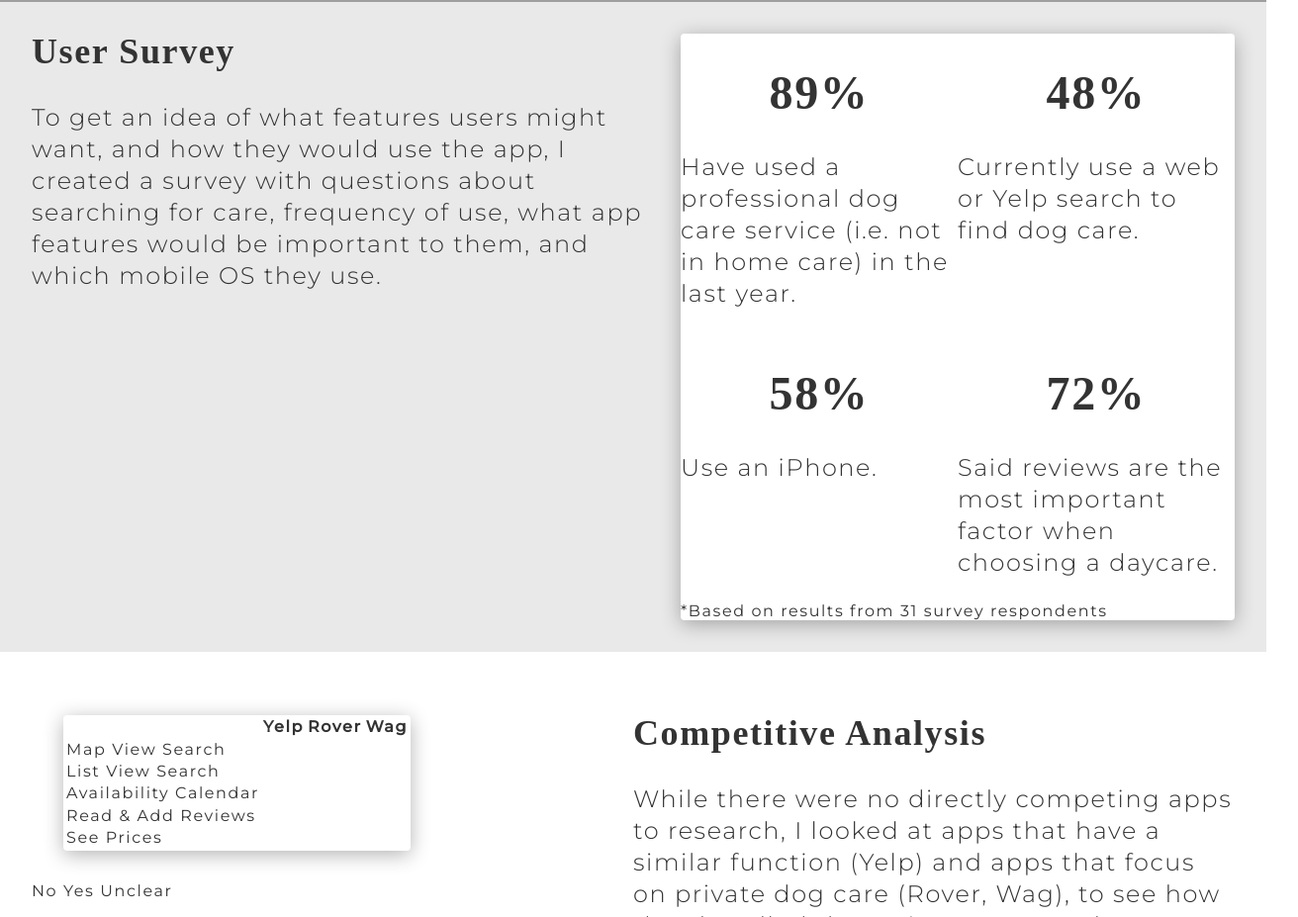
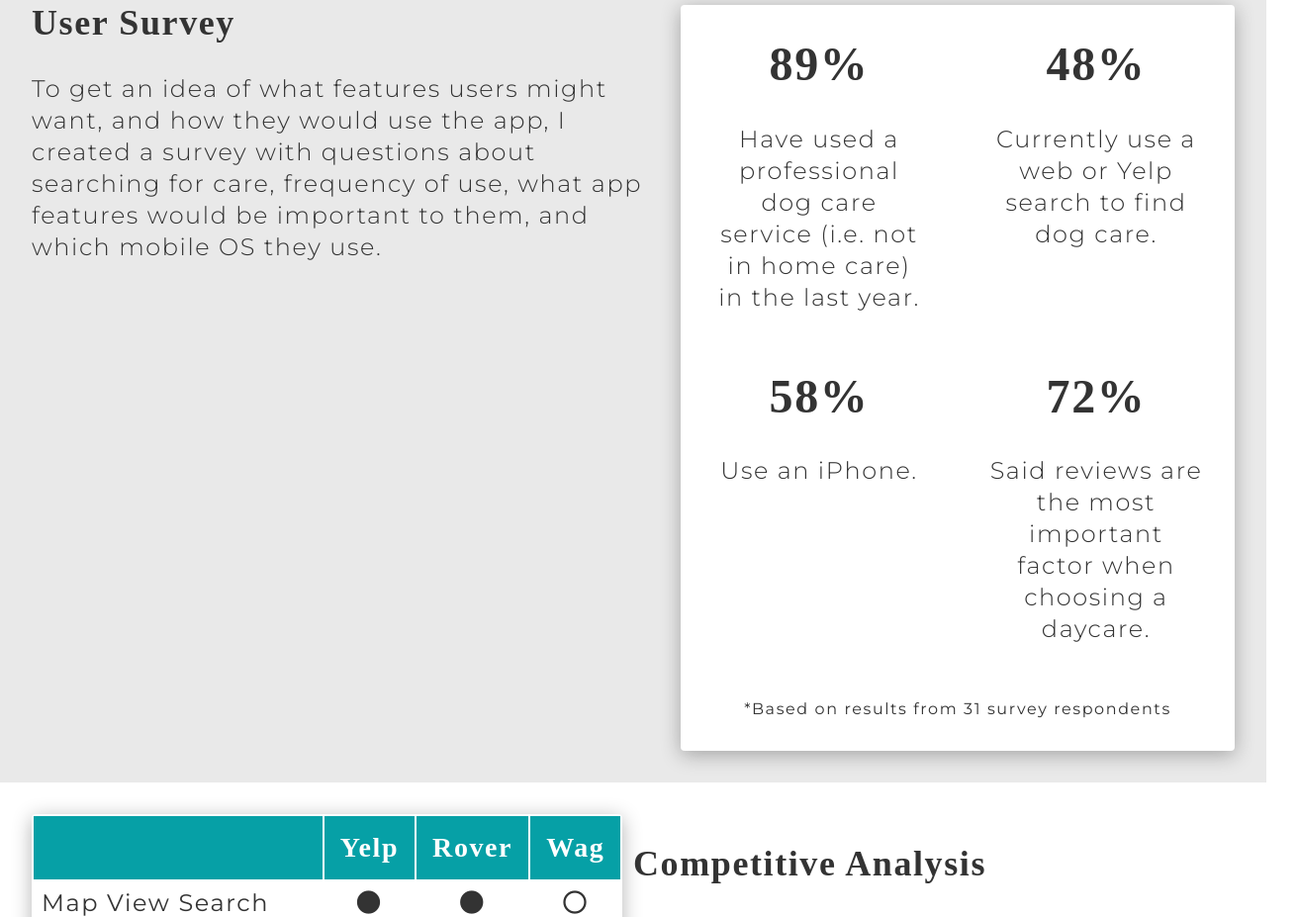
Before and after one commit to michelle-dunson/portfolio, a plain HTML site: page dogtopia.html in a window 1280 px wide. Shown: the part 1873-2800 px from the top of the page at 99% size, 1312 px wide, since content can reach past the window. Drawn offline with nearby package versions, Linux system fonts and the light colour scheme; grey boxes are pictures that could not be loaded; a web font is replaced by a local one.

Commit message:
adjusted spacing

```diff
--- a/dogtopia.html
+++ b/dogtopia.html
@@ -28,7 +28,6 @@
         </header>
         <main>
             <nav class="navbar secondary">
-                <div class="menu-container" aria-label="Menu">
                 <ul class="navbar-nav" id="case-study-menu">
                     <li><a href="#">Overview</a></li>
                     <li><a href="#">Research</a></li>
@@ -38,7 +37,6 @@
                     <li><a href="#">Visual Design</a></li>
                     <li><a href="#">What I Learned</a></li>
                 </ul>
-                </div>
             </nav>
             <section class="overview">
                 <div class="center-container">
@@ -83,26 +81,26 @@
                     <div id="data" class="one-half">
                         <div class="flex-column white-bg">
                             <div class="flex-container">
-                                <div class="one-half">
+                                <div class="one-half center">
                                     <h1>89%</h1>
                                     <p>Have used a professional dog care service (i.e. not in home care) in the last year.</p>
                                 </div>
-                                <div class="one-half">
+                                <div class="one-half center">
                                     <h1>48%</h1>
                                     <p>Currently use a web or Yelp search to find dog care.</p>
                                 </div>
                             </div>
                             <div class="flex-container">
-                                <div class="one-half">
+                                <div class="one-half center">
                                     <h1>58%</h1>
                                     <p>Use an iPhone.</p>
                                 </div>
-                                <div class="one-half">
+                                <div class="one-half center">
                                     <h1>72%</h1>
                                     <p>Said reviews are the most important factor when choosing a daycare.</p>
                                 </div>
                             </div>
-                            <span>*Based on results from 31 survey respondents</span>
+                            <div class="note"><span>*Based on results from 31 survey respondents</span></div>
                         </div>
                     </div>
                 </div>
@@ -113,7 +111,7 @@
                             <p>While there were no directly competing apps to research, I looked at apps that have a similar function (Yelp) and apps that focus on private dog care (Rover, Wag), to see how they handled the various user needs.</p>
                         </div>
                         <div class="one-half">
-                            <table class="white-bg">
+                            <table>
                                 <thead>
                                     <th></th>
                                     <th>Yelp</th>
@@ -123,40 +121,40 @@
                                 <tbody>
                                     <tr>
                                         <td>Map View Search</td>
-                                        <td></td>
-                                        <td></td>
-                                        <td></td>
+                                        <td><i class="fas fa-circle"></i></td>
+                                        <td><i class="fas fa-circle"></i></td>
+                                        <td><i class="far fa-circle"></i></td>
                                     </tr>
                                     <tr>
                                         <td>List View Search</td>
-                                        <td></td>
-                                        <td></td>
-                                        <td></td>
+                                        <td><i class="fas fa-circle"></i></td>
+                                        <td><i class="fas fa-circle"></i></td>
+                                        <td><i class="fas fa-circle"></i></td>
                                     </tr>
                                     <tr>
                                         <td>Availability Calendar</td>
-                                        <td></td>
-                                        <td></td>
-                                        <td></td>
+                                        <td><i class="far fa-circle"></i></td>
+                                        <td><i class="fas fa-circle"></i></td>
+                                        <td><i class="fas fa-adjust"></i></td>
                                     </tr>
                                     <tr>
                                         <td>Read & Add Reviews</td>
-                                        <td></td>
-                                        <td></td>
-                                        <td></td>
+                                        <td><i class="fas fa-circle"></i></td>
+                                        <td><i class="fas fa-circle"></i></td>
+                                        <td><i class="fas fa-circle"></i></td>
                                     </tr>
                                     <tr>
                                         <td>See Prices</td>
-                                        <td></td>
-                                        <td></td>
-                                        <td></td>
+                                        <td><i class="far fa-circle"></i></td>
+                                        <td><i class="fas fa-circle"></i></td>
+                                        <td><i class="fas fa-circle"></i></td>
                                     </tr>
                                 </tbody>
                             </table>
                             <div class="legend">
-                                <span>No</span>
-                                <span>Yes</span>
-                                <span>Unclear</span>
+                                <span><i class="far fa-circle"></i> No</span>
+                                <span><i class="fas fa-circle"></i> Yes</span>
+                                <span><i class="fas fa-adjust"></i> Unclear</span>
                             </div>
                         </div>
                     </div>
@@ -324,8 +322,10 @@
                     <h2>What I Learned</h2>
                     <p class="left">This project taught me a lot about working within the iOS Human Interface Guidelines and how straying from commonly used elements can affect usability. I had made the assumption that users would work from the top of the screen down when making a reservation, but because the calendar was such a prominent and familiar element it was where the majority of the users focused first. Because the calendar wouldn’t work until the service type was selected it threw off the flow and users got stuck. Fixing that element so users could select dates on the calendar at any point during the resrvation process solved the usability issues.</p>
                 </div>
-                <a href="#">Previous Case Study</a>
-                <a href="#">Next Case Study</a>
+                <ul class="case-study-nav">
+                    <li><a href="#">Previous Case Study</a></li>
+                    <li><a href="#">Next Case Study</a></li>
+                </ul>
             </section>
         </main>
         <footer>
--- a/styles/casestudy.css
+++ b/styles/casestudy.css
@@ -14,12 +14,44 @@
     margin: 0 auto;
 }
 
+.navbar.secondary {
+    background-color: rgba(226,226,226,0.5);
+    margin-right: 0;
+}
+
+#case-study-menu {
+    width: 100%;
+    text-align: center;
+}
+
+#case-study-menu a {
+    font-size: 1.125rem;
+    margin-left: 0;
+    margin-right: 1.5rem;
+    color: #333333;
+}
+
+#case-study-menu li {
+    list-style: none;
+    display: inline;
+}
+
+h4 {
+    margin-bottom: 0;
+}
+
 .flex-container.reverse {
     flex-direction: row-reverse;
 }
 
 .one-half {
     width: 50%;
+}
+
+.one-half.center {
+    text-align: center;
+    padding-left: 2rem;
+    padding-right: 2rem;
 }
 
 .one-third {
@@ -39,6 +71,55 @@
     font-size: 1.125rem;
 }
 
+.case-study-nav li {
+    list-style: none;
+    display: inline;
+}
+
+.case-study-nav li:last-child {
+    float: right;
+    margin-right: 2rem;
+}
+
+.note {
+    text-align: center;
+    padding-bottom: 2rem;
+    padding-top: 2rem;
+}
+
+table {
+    border-radius: 4px;
+    box-shadow: 0 4px 20px rgba(0, 0, 0, 0.3);
+    margin-bottom: 2rem;
+}
+
+th {
+    color: #ffffff;
+    font-family: 'Muli';
+    font-size: 1.75rem;
+    padding: 1rem;
+    background-color: #06A0A6;
+    border-color: transparent;
+}
+
+tr {
+    background-color: #ffffff;
+}
+
+td {
+    font-family: 'Montserrat';
+    font-size: 1.5rem;
+    padding: 0.5rem;
+}
+
+td {
+    text-align: center;
+}
+
+td:first-child {
+    text-align: left;
+}
+
 #user-stories {
     background-color: rgba(51,51,51,0.75);
     color: #ffffff;
@@ -56,7 +137,7 @@
 }
 
 .user {
-    padding: 1.5rem;
+    padding: 2rem;
 }
 
 .user p {
@@ -67,12 +148,12 @@
 .user .title {
     font-size: 1.5rem;
     text-align: center;
+    margin-top: 0;
 }
 
 h3.name {
     text-align: center;
-    margin-bottom: 0;
-    padding-bottom: 0;
+    margin-bottom: 0.5rem;
 }
 
 .lightbox {
@@ -156,6 +237,7 @@ img.user-photo {
     border-radius: 50%;
     max-width: 250px;
     box-shadow: 0 4px 20px rgba(0, 0, 0, 0.3);
+    margin-left: 20%;
 }
 
 #gradient {
```
Lines whose indentation alone changed are shown as unchanged.
